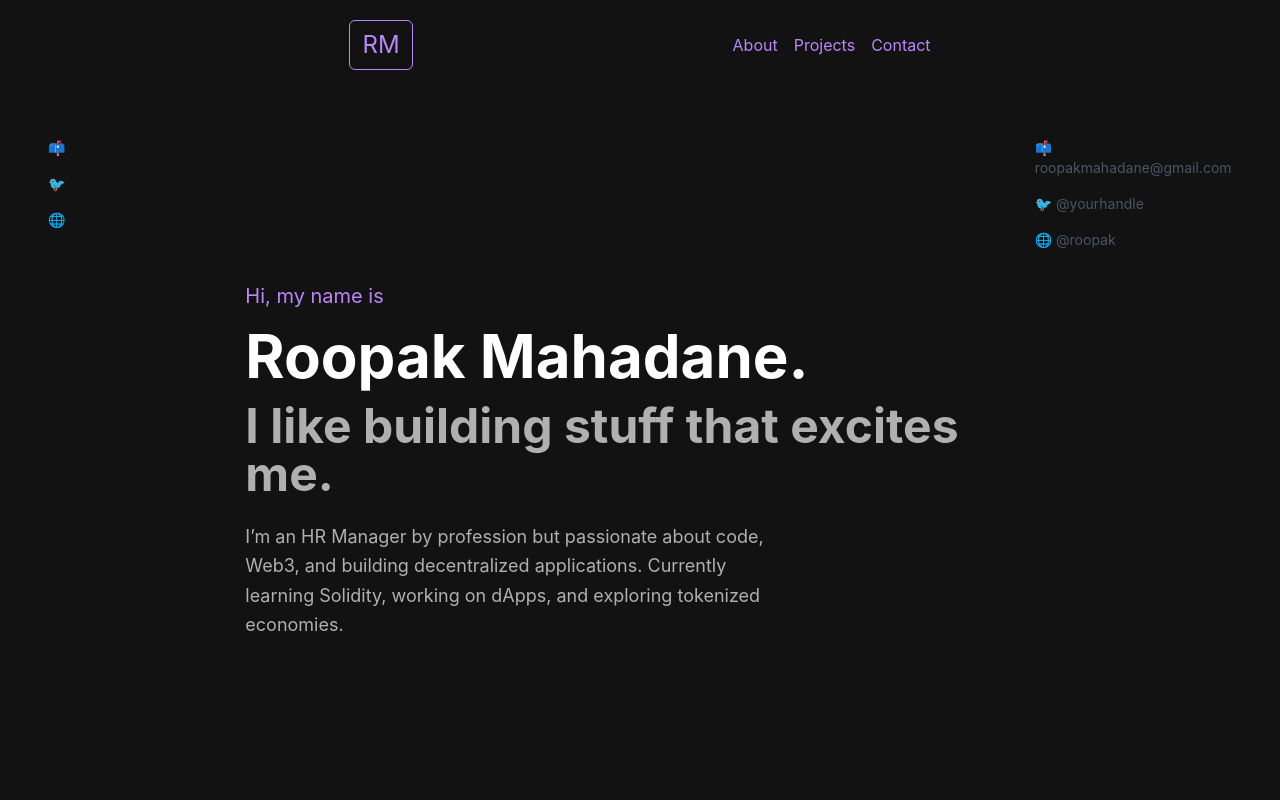
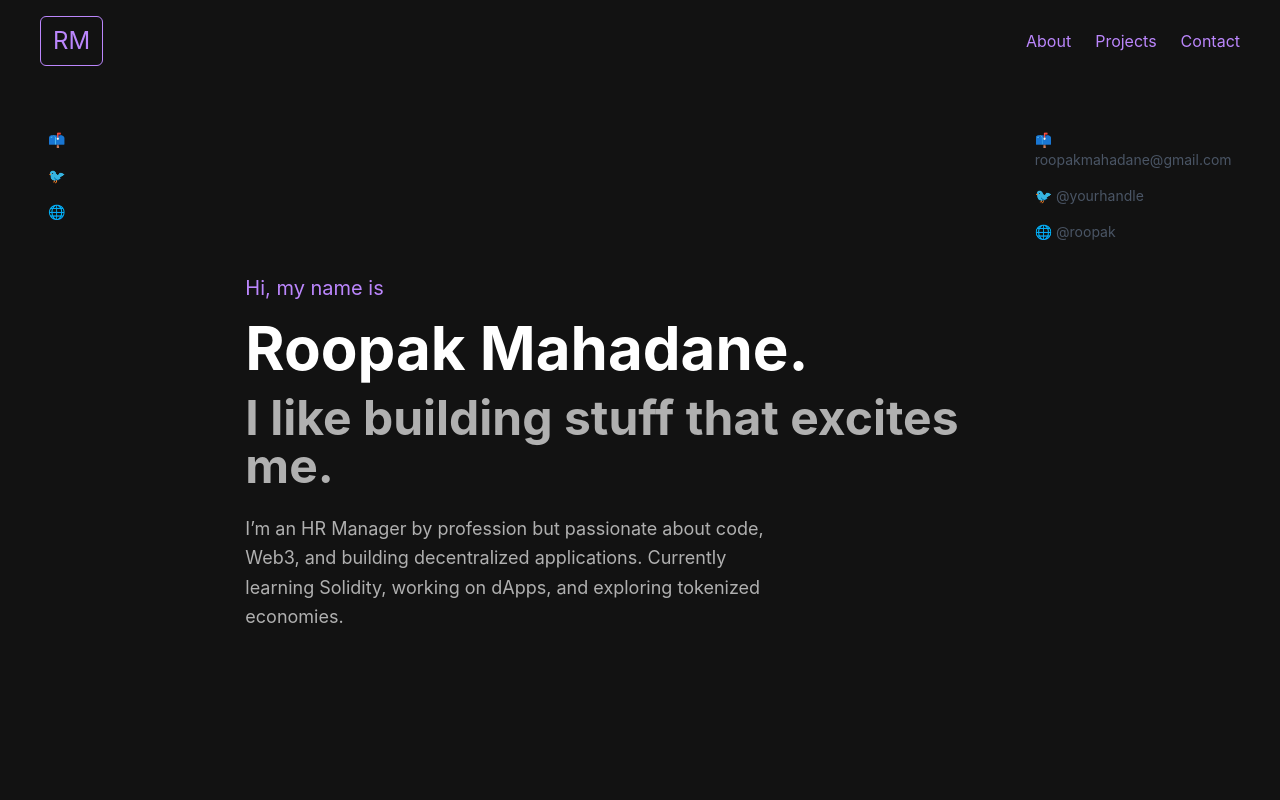
Before and after one commit to roopakmahadane/Portfolio, a React (Vite) app: page / in a window 1280 px wide. Shown: the top 800 px of the page. Built offline with nearby package versions, Linux system fonts and the light colour scheme.

Commit message:
added burger icon

```diff
--- a/src/components/Header.jsx
+++ b/src/components/Header.jsx
@@ -21,21 +21,36 @@ export default function Header() {
   }, []);
 
   return (
-    <div
+    <header
       className={
-        "flex font-inter p-5 space-x-80 justify-center items-center sticky top-0 z-50 transition-transform duration-500 ease-in-out transform " +
+        "flex justify-between items-center px-4 md:px-10 py-4 w-full top-0 z-50 transition-transform duration-500 ease-in-out transform " +
         (scrollDown ? "-translate-y-full" : "translate-y-0") +
         " bg-[#121212] text-white"
       }
     >
+      {/* Logo */}
       <div>
-        <h1 className="text-2xl bg-[#121212] border border-[#bb86fc] text-[#bb86fc] px-3 py-2 rounded-md">RM</h1>
+        <h1 className="text-2xl border border-[#bb86fc] text-[#bb86fc] px-3 py-2 rounded-md">RM</h1>
       </div>
-      <div className="flex space-x-4 text-[#bb86fc]">
-        <div><h1>About</h1></div>
-        <div><h1>Projects</h1></div>
-        <div><h1>Contact</h1></div>
+
+      {/* Nav Links or Burger */}
+      <div className="flex items-center space-x-4">
+        {/* Burger - visible on small screens */}
+        <div className="md:hidden cursor-pointer">
+          <img
+            src="./src/assets/burger.png"
+            className="h-12 w-12"
+            alt="menu"
+          />
+        </div>
+
+        {/* Nav Items - hidden on small screens */}
+        <div className="hidden md:flex space-x-6 text-[#bb86fc]">
+          <h1>About</h1>
+          <h1>Projects</h1>
+          <h1>Contact</h1>
+        </div>
       </div>
-    </div>
+    </header>
   );
 }
```
Also changed, not shown: src/assets/burger.png (added).
